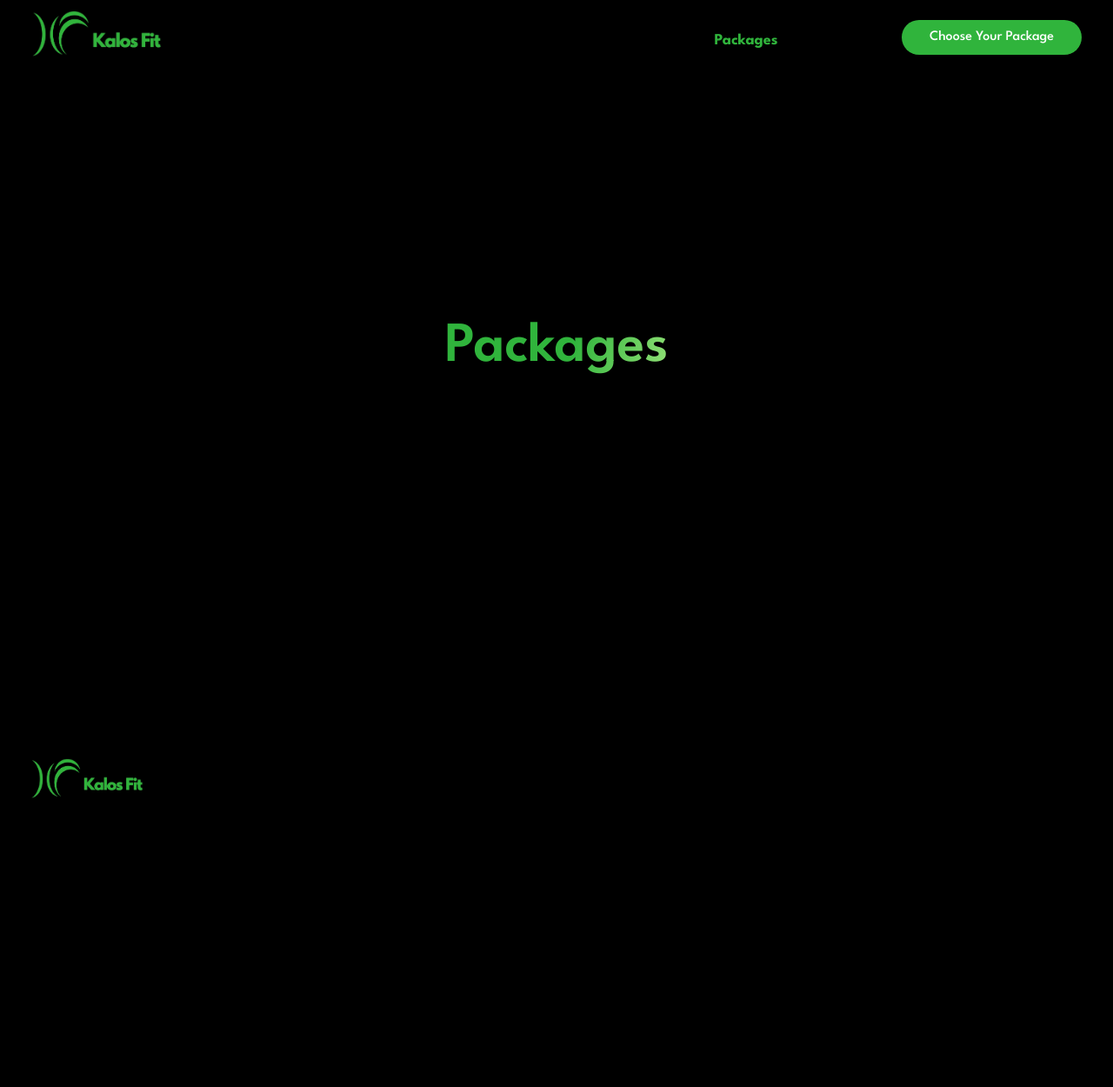
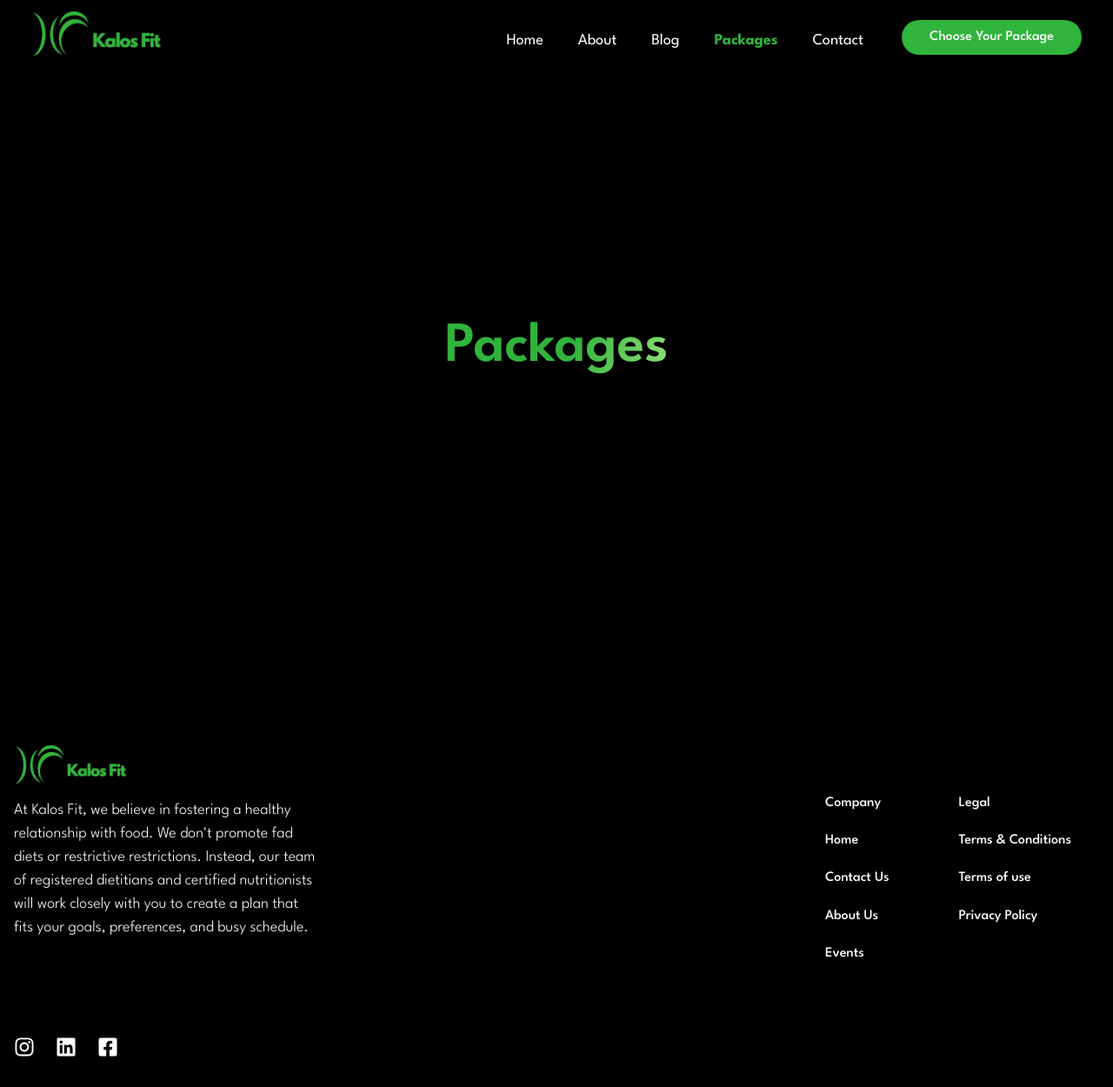
Before and after one commit to mohamed-sayed-elmahdy/kalos-fit, a Next.js app: page /packages in a window 1280 px wide. Shown: the whole page at 87% size. Built offline with nearby package versions, Linux system fonts and the light colour scheme.

Commit message:
New Version

```diff
--- a/src/app/components/Footer/footer.module.css
+++ b/src/app/components/Footer/footer.module.css
@@ -2,10 +2,10 @@
   justify-content: space-between;
   flex-wrap: wrap;
   align-items: center;
-  margin: 1rem 1.5%;
   text-align: center;
   gap: 3rem;
-  padding: 3.5rem 1rem 0.1rem;
+  padding: 3.5rem 1rem 1rem;
+  color: white;
 }
 
 .leftFooterContainer {
@@ -47,13 +47,13 @@
   display: flex;
   gap: 1.2rem;
   font-size: 16px;
-  font-weight: 200;
+  font-weight: 500;
   align-items: flex-start;
   justify-content: flex-start;
   flex-direction: column;
 }
 .linksColumnContainer .linkmenu:hover {
-  color: #00bfff;
+  color: #30b43c;
   cursor: pointer;
 }
 
--- a/src/app/components/Navbar/Navbar.jsx
+++ b/src/app/components/Navbar/Navbar.jsx
@@ -16,7 +16,7 @@ function NavBar() {
 
   return (
     <div>
-      <nav className="w-full fixed top-0 left-0 right-0 z-10 bg-custom-bg shadow-custom-shadow backdrop-blur-custom-blur pt-1 bg-black">
+      <nav className="text-white w-full fixed top-0 left-0 right-0 z-10 bg-custom-bg shadow-custom-shadow backdrop-blur-custom-blur pt-1 bg-black">
         <div className="justify-between px-4 mx-auto md:items-center md:flex md:px-6 lg:px-9">
           <div>
             <div className="flex items-center justify-between py-3 md:py-4 md:pt-2 md:block">
```
